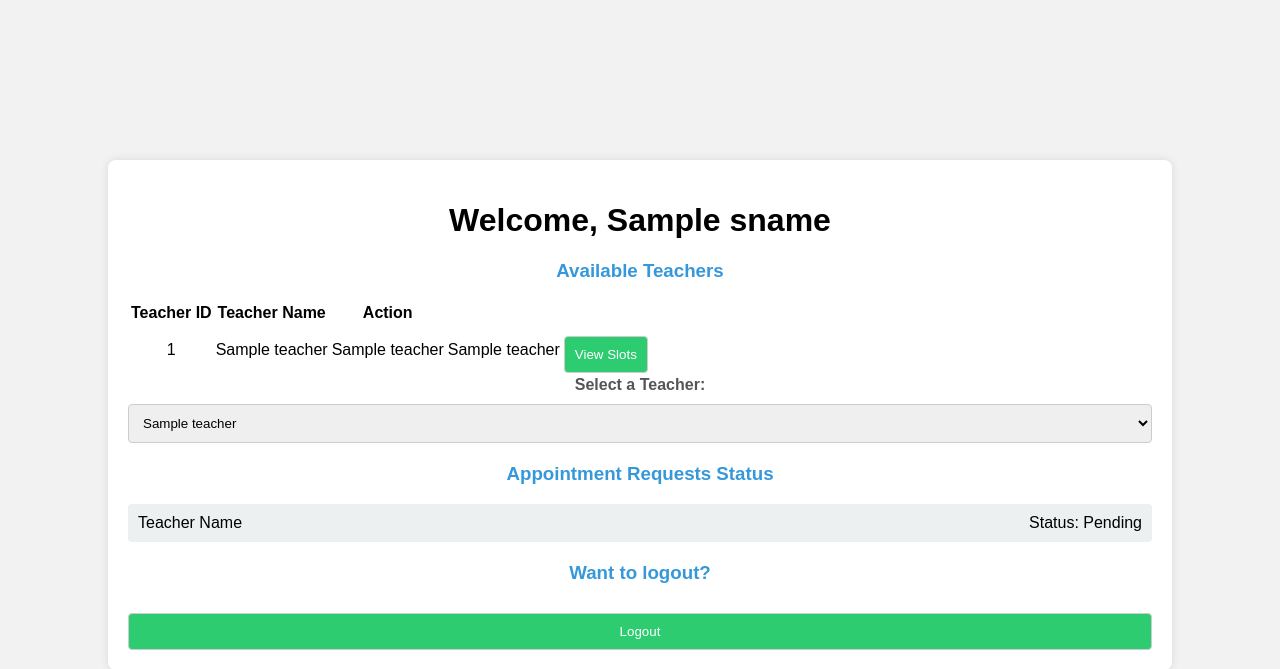
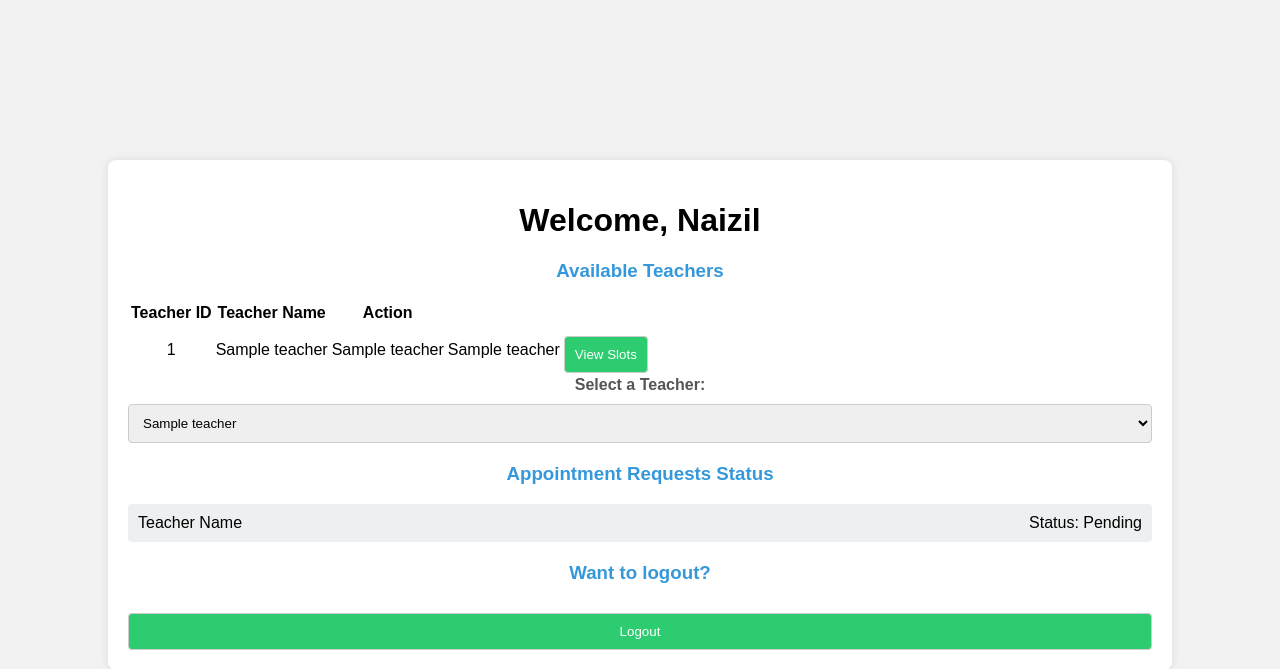
Before and after one commit to yagniksram007/Teacher_Appointment_Managment_System, a Flask app: template templates/dashboard_student.html in a window 1280 px wide. Shown: the top 669 px of the page. Run offline with Flask 3, Linux system fonts and the light colour scheme; the template is opened without the code that fills it: most values are stand-ins (such as "Sample title", 1, 10 or a date in 2020).

Commit message:
New commit

```diff
--- a/templates/dashboard_student.html
+++ b/templates/dashboard_student.html
@@ -8,7 +8,7 @@
 </head>
 <body>
     <div class="container">
-         <h1>Welcome, {{ sname }}</h1>
+         <h1>Welcome, Naizil</h1>
 
         <!-- View Available Teachers -->
 <section>
```
